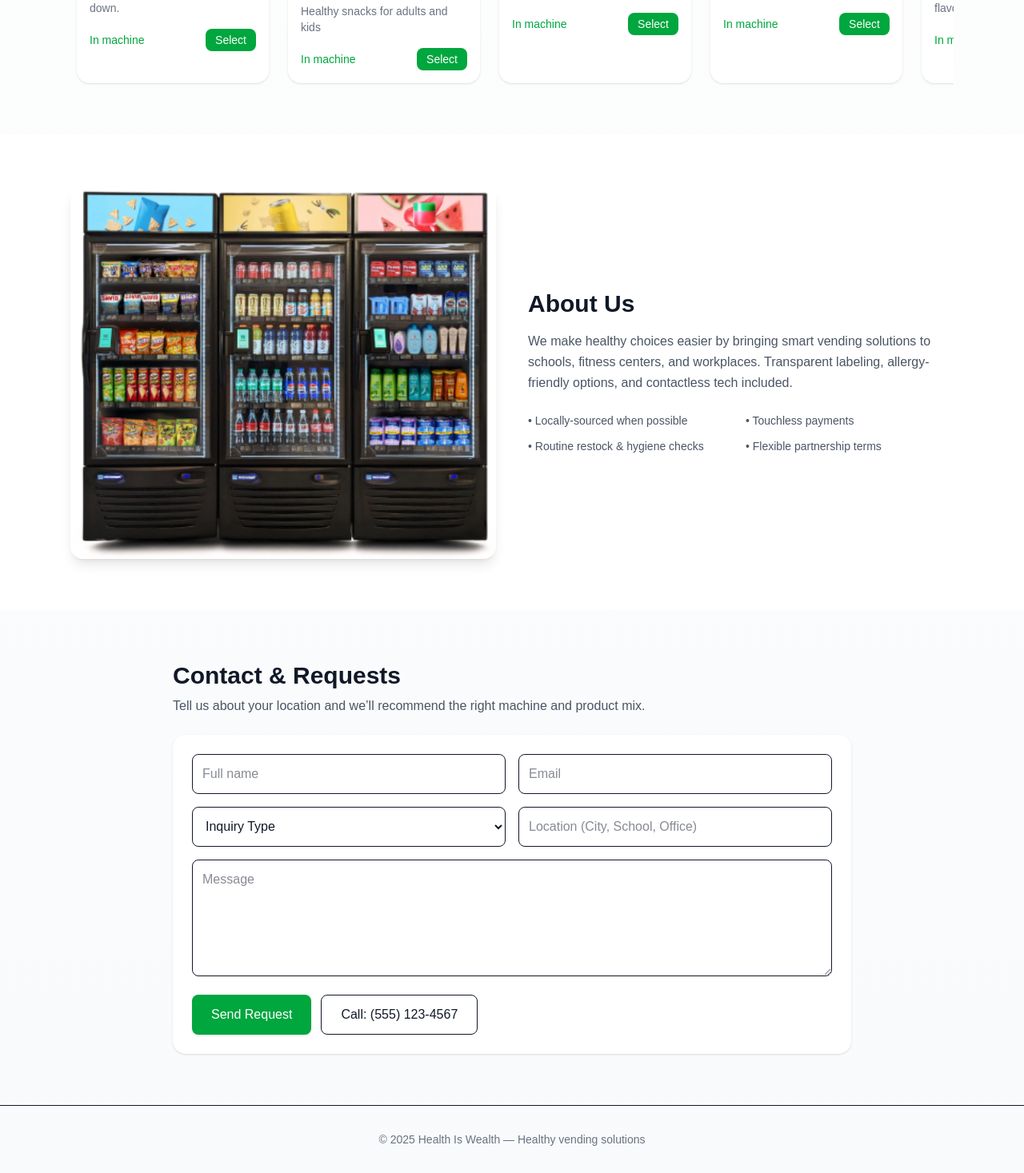
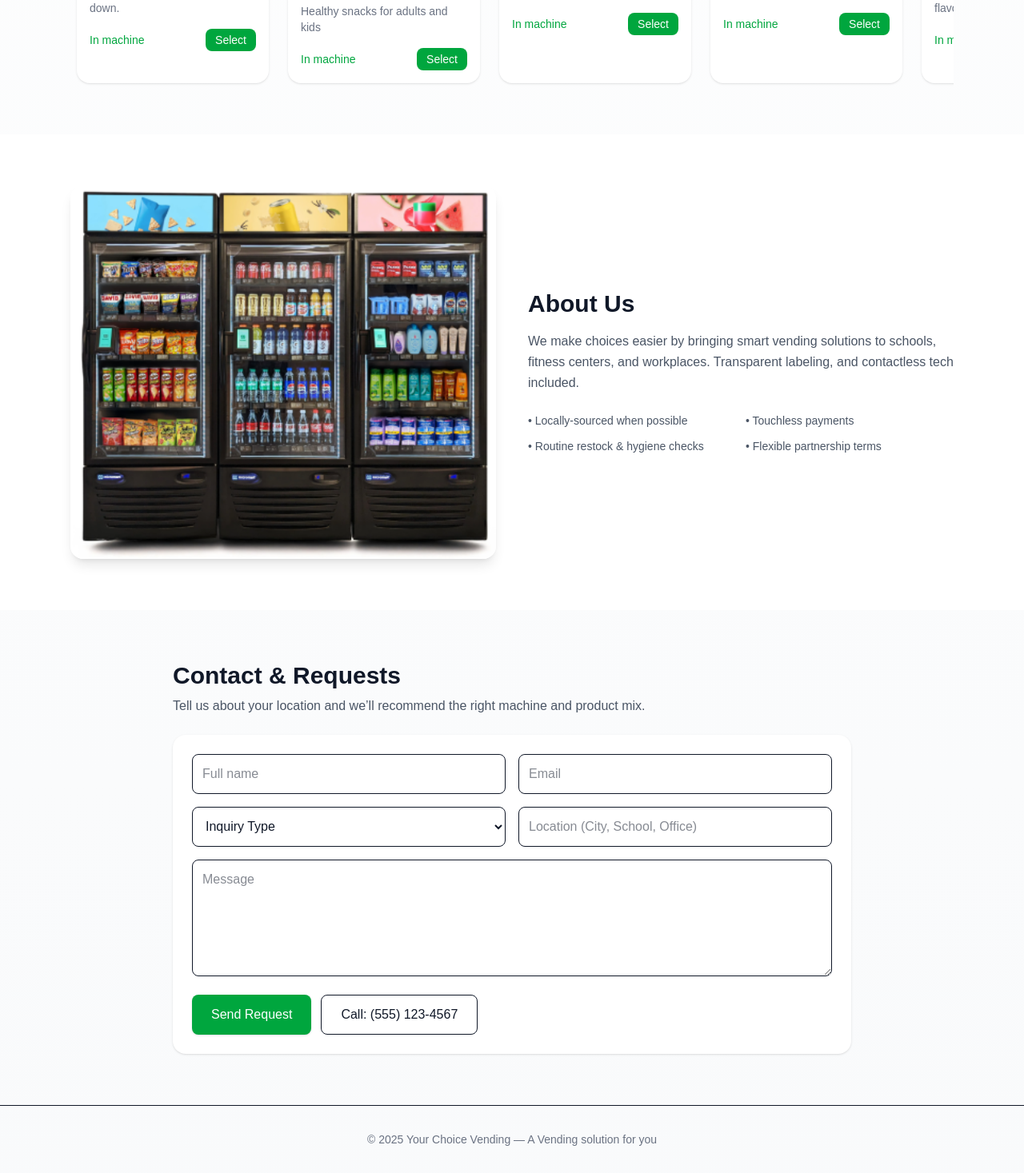
Before and after one commit to mays88/healthiswealth, a Next.js app: page / in a window 1280 px wide. Shown: the part 1340-2807 px from the top of the page at 80% size. Built offline with nearby package versions, Linux system fonts and the light colour scheme.

Commit message:
Made naming updates

```diff
--- a/app/page.tsx
+++ b/app/page.tsx
@@ -263,7 +263,7 @@ const Page: FC = () => {
                         whileInView={{ opacity: 1, y: 0 }}
                         viewport={{ once: true }}
                         className="text-2xl sm:text-3xl font-extrabold">
-                        Curated Healthy Picks
+                        Curated Picks
                     </motion.h2>
                     <p className="text-gray-600 mt-2 max-w-xl">
                         Hand-picked snacks and drinks designed to fuel focus and
@@ -357,10 +357,10 @@ const Page: FC = () => {
                         </h3>
 
                         <p className="mt-4 text-gray-600 leading-relaxed">
-                            We make healthy choices easier by bringing smart
-                            vending solutions to schools, fitness centers, and
-                            workplaces. Transparent labeling, allergy-friendly
-                            options, and contactless tech included.
+                            We make choices easier by bringing smart vending
+                            solutions to schools, fitness centers, and
+                            workplaces. Transparent labeling, and contactless
+                            tech included.
                         </p>
 
                         <ul className="mt-6 grid grid-cols-1 sm:grid-cols-2 gap-3 text-sm text-gray-600">
@@ -452,8 +452,8 @@ const Page: FC = () => {
             {/* FOOTER */}
             <footer className="py-8 border-t">
                 <div className="max-w-6xl mx-auto px-4 text-center text-gray-500 text-sm">
-                    © {new Date().getFullYear()} Health Is Wealth — Healthy
-                    vending solutions
+                    © {new Date().getFullYear()} Your Choice Vending — A Vending
+                    solution for you
                 </div>
             </footer>
         </main>
```
